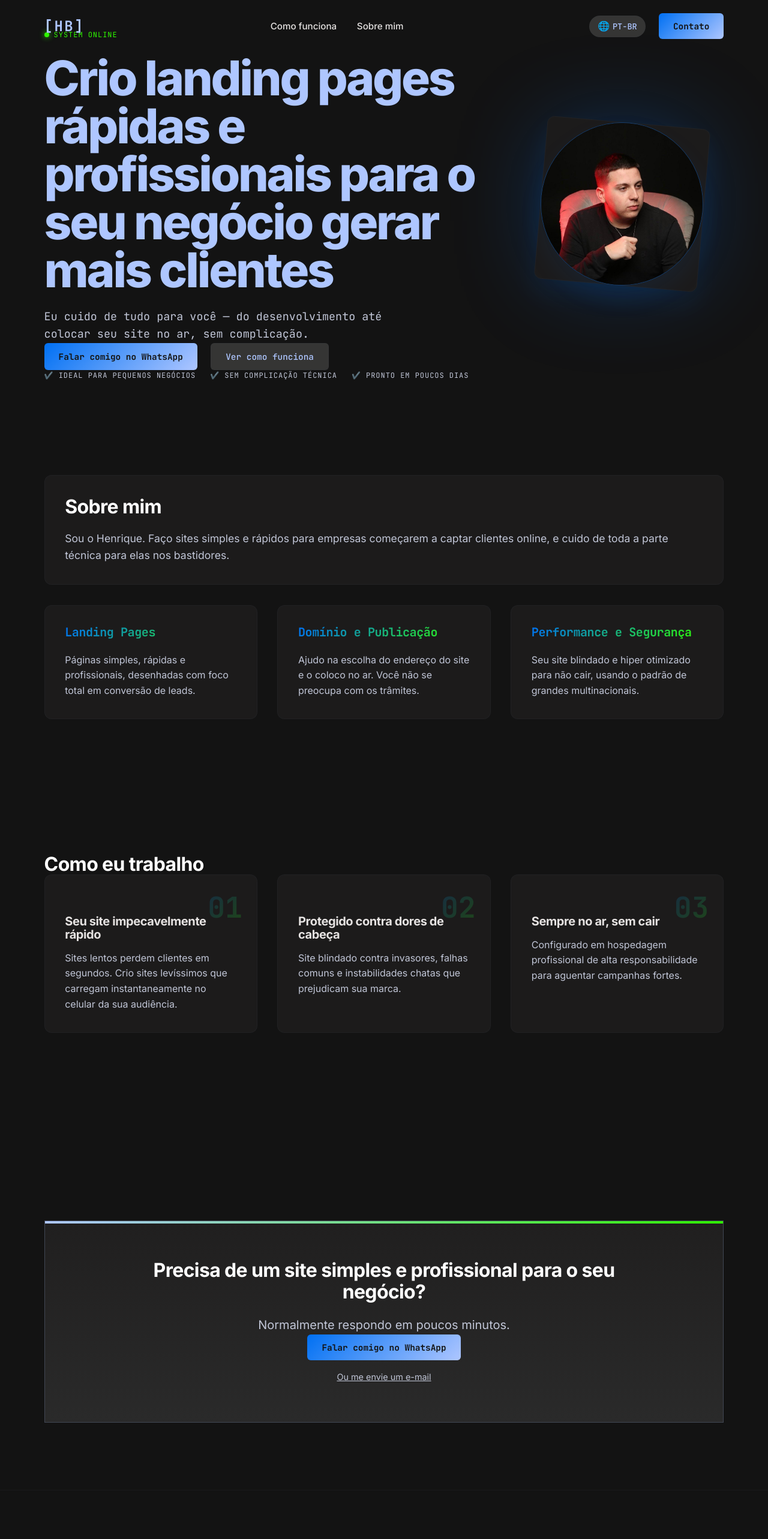
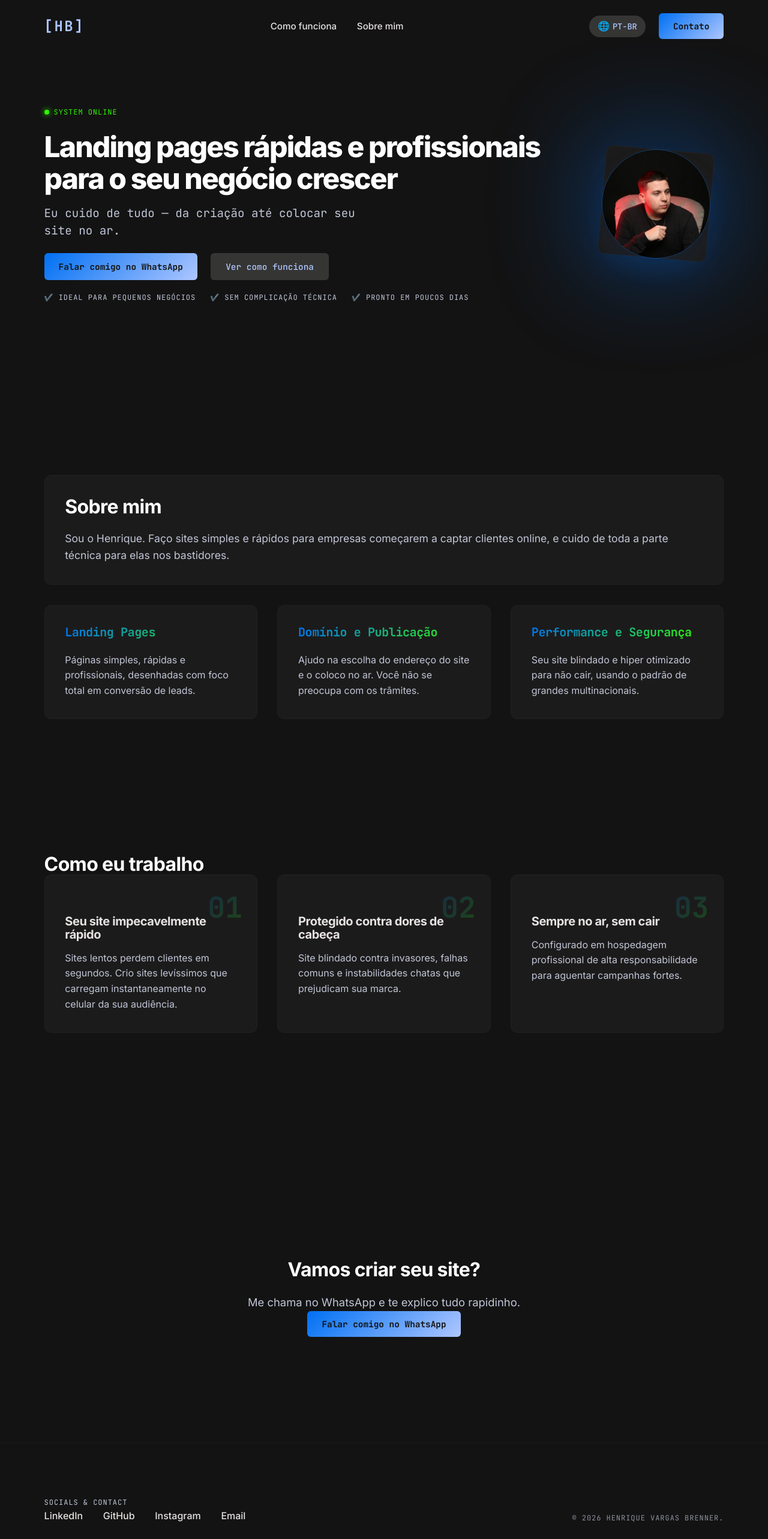
Before and after one commit to brnrhv/portfoliopessoal, a React (Vite) app: page / in a window 1280 px wide. Shown: the top 2566 px of the page at 60% size. Built offline with nearby package versions, Linux system fonts and the light colour scheme.

Commit message:
Refinamentos

```diff
--- a/src/i18n/en.json
+++ b/src/i18n/en.json
@@ -3,8 +3,8 @@
   "header.nav.about": "How it works",
   "header.nav.contact": "Contact",
 
-  "hero.headline": "I build fast and professional landing pages for your business to attract more clients",
-  "hero.subhead": "I handle everything for you — from development to bringing your site online, without the hassle.",
+  "hero.headline": "Fast and professional landing pages\nfor your business to grow",
+  "hero.subhead": "I take care of everything — from creation to bringing your site online.",
   "hero.cta.projects": "See how it works",
   "hero.cta.whatsapp": "Talk to me on WhatsApp",
   "hero.trust.businesses": "Ideal for small businesses",
@@ -34,10 +34,9 @@
   "projects.solution": "Solution:",
   "projects.result": "Result:",
 
-  "cta.title": "Need a simple and professional website for your business?",
-  "cta.subhead": "I usually reply within minutes.",
+  "cta.title": "Let's build your site?",
+  "cta.subhead": "Message me on WhatsApp and I'll explain everything quickly.",
   "cta.btn.whatsapp": "Message me on WhatsApp",
-  "cta.btn.email": "Or send an email",
 
   "resume.professional.info.title": "Linux System Administrator | Hosting & Infrastructure",
   "resume.professional.info.location": "Brazil",
--- a/src/i18n/pt.json
+++ b/src/i18n/pt.json
@@ -3,8 +3,8 @@
   "header.nav.about": "Como funciona",
   "header.nav.contact": "Contato",
 
-  "hero.headline": "Crio landing pages rápidas e profissionais para o seu negócio gerar mais clientes",
-  "hero.subhead": "Eu cuido de tudo para você — do desenvolvimento até colocar seu site no ar, sem complicação.",
+  "hero.headline": "Landing pages rápidas e profissionais\npara o seu negócio crescer",
+  "hero.subhead": "Eu cuido de tudo — da criação até colocar seu site no ar.",
   "hero.cta.projects": "Ver como funciona",
   "hero.cta.whatsapp": "Falar comigo no WhatsApp",
   "hero.trust.businesses": "Ideal para pequenos negócios",
@@ -34,10 +34,9 @@
   "projects.solution": "Solução:",
   "projects.result": "Resultado:",
 
-  "cta.title": "Precisa de um site simples e profissional para o seu negócio?",
-  "cta.subhead": "Normalmente respondo em poucos minutos.",
+  "cta.title": "Vamos criar seu site?",
+  "cta.subhead": "Me chama no WhatsApp e te explico tudo rapidinho.",
   "cta.btn.whatsapp": "Falar comigo no WhatsApp",
-  "cta.btn.email": "Ou me envie um e-mail",
 
   "resume.professional.info.title": "Administrador de Sistemas Linux | Hospedagem & Infraestrutura | DNS, E-Mail & Cloud",
   "resume.professional.info.location": "Brasil",
--- a/src/pages/Home/Home.tsx
+++ b/src/pages/Home/Home.tsx
@@ -3,6 +3,7 @@ import { Hero } from '../../sections/Hero/Hero';
 import { About } from '../../sections/About/About';
 import { HowIWork } from '../../sections/HowIWork/HowIWork';
 import { CTA } from '../../sections/CTA/CTA';
+import { Footer } from '../../sections/Footer/Footer';
 
 export const Home: React.FC = () => {
   return (
@@ -11,6 +12,7 @@ export const Home: React.FC = () => {
       <About />
       <HowIWork />
       <CTA />
+      <Footer />
     </>
   );
 };
--- a/src/sections/CTA/CTA.css
+++ b/src/sections/CTA/CTA.css
@@ -6,39 +6,24 @@
 
 .cta-card {
   position: relative;
-  border-radius: var(--radius-lg);
-  overflow: hidden;
   padding: 4rem 2rem;
   text-align: center;
-  border: 1px solid var(--color-outline-variant);
-  background: linear-gradient(180deg, var(--color-surface-container), var(--color-surface-container-high));
-}
-
-.cta-card::before {
-  content: '';
-  position: absolute;
-  top: 0;
-  left: 0;
-  right: 0;
-  height: 4px;
-  background: linear-gradient(90deg, var(--color-primary), var(--color-secondary));
 }
 
 .cta-content {
-  max-width: 800px;
+  max-width: 700px;
   margin: 0 auto;
 }
 
 .cta-subhead {
-  font-size: 1.25rem;
+  font-size: 1.15rem;
   color: var(--color-on-surface-variant);
 }
 
 .cta-actions {
   display: flex;
-  gap: 1rem;
+  margin-top: var(--spacing-10);
   justify-content: center;
-  flex-wrap: wrap;
 }
 
 @media (max-width: 600px) {
--- a/src/sections/CTA/CTA.tsx
+++ b/src/sections/CTA/CTA.tsx
@@ -21,16 +21,10 @@ export const CTA: React.FC = () => {
             <h2 className="display-sm mb-4">{t('cta.title')}</h2>
             <p className="cta-subhead mb-8">{t('cta.subhead')}</p>
 
-            <div className="cta-actions" style={{ flexDirection: 'column', alignItems: 'center', gap: '1rem' }}>
+            <div className="cta-actions">
               <Button variant="primary" onClick={() => window.open('https://wa.me/5554999580848?text=Oi!%20Vi%20seu%20site%20e%20gostaria%20de%20fazer%20uma%20landing%20page.', '_blank')}>
                 {t('cta.btn.whatsapp')}
               </Button>
-              <a
-                href="mailto:henriquebrenner0@gmail.com"
-                style={{ color: 'var(--color-on-surface-variant)', fontSize: '0.9rem', textDecoration: 'underline' }}
-              >
-                {t('cta.btn.email')}
-              </a>
             </div>
           </div>
         </motion.div>
--- a/src/sections/Footer/Footer.tsx
+++ b/src/sections/Footer/Footer.tsx
@@ -12,7 +12,7 @@ export const Footer: React.FC = () => {
             <a href="https://www.linkedin.com/in/henriquevbrenner/" target="_blank" rel="noreferrer">LinkedIn</a>
             <a href="https://github.com/brnrhv/" target="_blank" rel="noreferrer">GitHub</a>
             <a href="https://www.instagram.com/brnrhv/" target="_blank" rel="noreferrer">Instagram</a>
-            <a href="mailto:contato@brnrhv.xyz">Email</a>
+            <a href="mailto:henriquebrenner0@gmail.com">Email</a>
           </div>
         </div>
 
--- a/src/sections/Hero/Hero.css
+++ b/src/sections/Hero/Hero.css
@@ -13,7 +13,7 @@
   margin: 0 auto;
   padding: 0 var(--spacing-6);
   display: grid;
-  grid-template-columns: 3.5fr 1.5fr;
+  grid-template-columns: 4fr 1fr;
   gap: var(--spacing-8);
   width: 100%;
 }
@@ -42,9 +42,14 @@
 }
 
 .hero-title {
-  margin-bottom: var(--spacing-4);
+  margin-bottom: 16px;
   display: flex;
   flex-direction: column;
+  line-height: 1.1;
+  max-width: 100%;
+  font-size: clamp(2rem, 5vw, 3rem);
+  white-space: pre-line;
+  letter-spacing: -0.04em;
 }
 
 .title-line:last-child {
@@ -53,15 +58,16 @@
 
 .hero-subhead {
   color: var(--color-on-surface-variant);
-  font-size: 1.15rem;
-  margin-bottom: var(--spacing-10);
-  max-width: 600px;
+  font-size: 1.2rem;
+  margin-bottom: 24px;
+  max-width: 550px;
+  line-height: 1.5;
 }
 
 .hero-ctas {
   display: flex;
   gap: var(--spacing-4);
-  margin-bottom: var(--spacing-8);
+  margin-bottom: 20px;
 }
 
 @media (max-width: 992px) {
--- a/src/sections/Hero/Hero.tsx
+++ b/src/sections/Hero/Hero.tsx
@@ -23,9 +23,7 @@ export const Hero: React.FC = () => {
           </div>
 
           <h1 className="display-lg hero-title">
-            {String(t('hero.headline')).split('\n').map((line: string, idx: number) => (
-              <span key={idx} className="title-line">{line}</span>
-            ))}
+            {t('hero.headline')}
           </h1>
 
           <p className="hero-subhead mono-text">
@@ -46,7 +44,7 @@ export const Hero: React.FC = () => {
             initial={{ opacity: 0 }}
             animate={{ opacity: 1 }}
             transition={{ delay: 1, duration: 0.8 }}
-            style={{ display: 'flex', gap: '1.5rem', flexWrap: 'wrap', color: 'var(--color-on-surface-variant)' }}
+            style={{ display: 'flex', gap: '1.5rem', flexWrap: 'wrap', color: 'var(--color-on-surface-variant)', marginTop: '12px' }}
           >
             <span>✔️ {t('hero.trust.businesses')}</span>
             <span>✔️ {t('hero.trust.simple')}</span>
```
